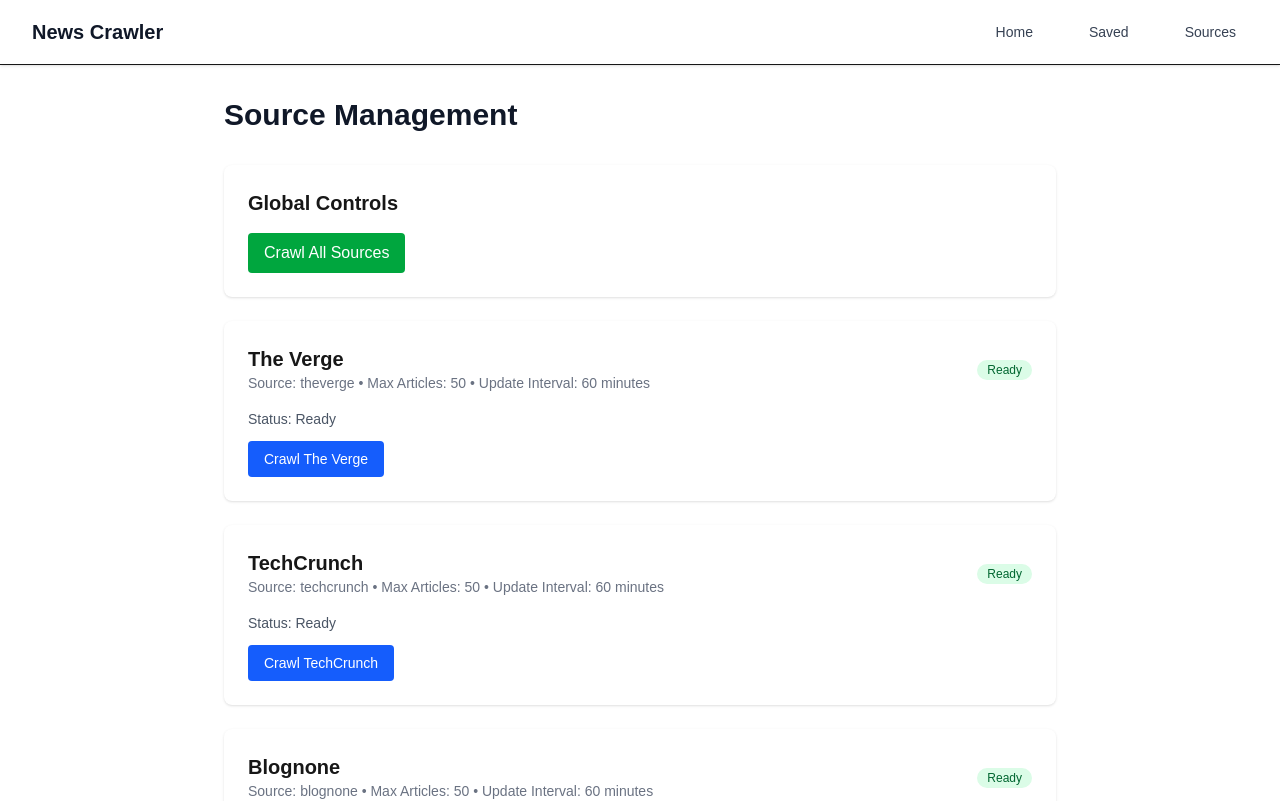
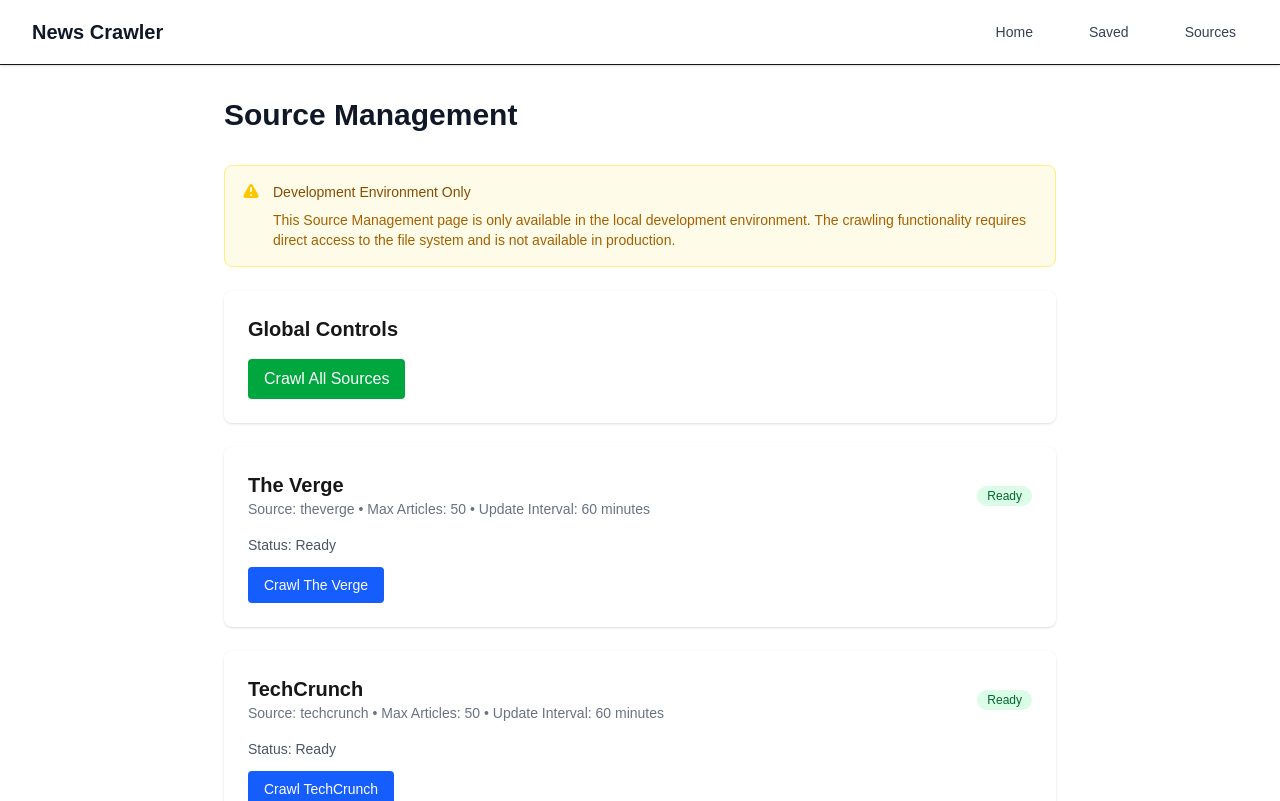
Before and after one commit to wichaisw/news-crawler, a Next.js app: page /sources in a window 1280 px wide. Shown: the top 801 px of the page. Built offline with nearby package versions, Linux system fonts and the light colour scheme.

Commit message:
docs: add note for source control

```diff
--- a/src/app/sources/page.tsx
+++ b/src/app/sources/page.tsx
@@ -195,6 +195,38 @@
         Source Management
       </h1>
 
+      {/* Development Note */}
+      <div className="bg-yellow-50 border border-yellow-200 rounded-lg p-4 mb-6">
+        <div className="flex">
+          <div className="flex-shrink-0">
+            <svg
+              className="h-5 w-5 text-yellow-400"
+              viewBox="0 0 20 20"
+              fill="currentColor"
+            >
+              <path
+                fillRule="evenodd"
+                d="M8.257 3.099c.765-1.36 2.722-1.36 3.486 0l5.58 9.92c.75 1.334-.213 2.98-1.742 2.98H4.42c-1.53 0-2.493-1.646-1.743-2.98l5.58-9.92zM11 13a1 1 0 11-2 0 1 1 0 012 0zm-1-8a1 1 0 00-1 1v3a1 1 0 002 0V6a1 1 0 00-1-1z"
+                clipRule="evenodd"
+              />
+            </svg>
+          </div>
+          <div className="ml-3">
+            <h3 className="text-sm font-medium text-yellow-800">
+              Development Environment Only
+            </h3>
+            <div className="mt-2 text-sm text-yellow-700">
+              <p>
+                This Source Management page is only available in the local
+                development environment. The crawling functionality requires
+                direct access to the file system and is not available in
+                production.
+              </p>
+            </div>
+          </div>
+        </div>
+      </div>
+
       {/* Global Controls */}
       <div className="bg-white rounded-lg shadow p-6 mb-6">
         <h2 className="text-xl font-semibold mb-4">Global Controls</h2>
```
